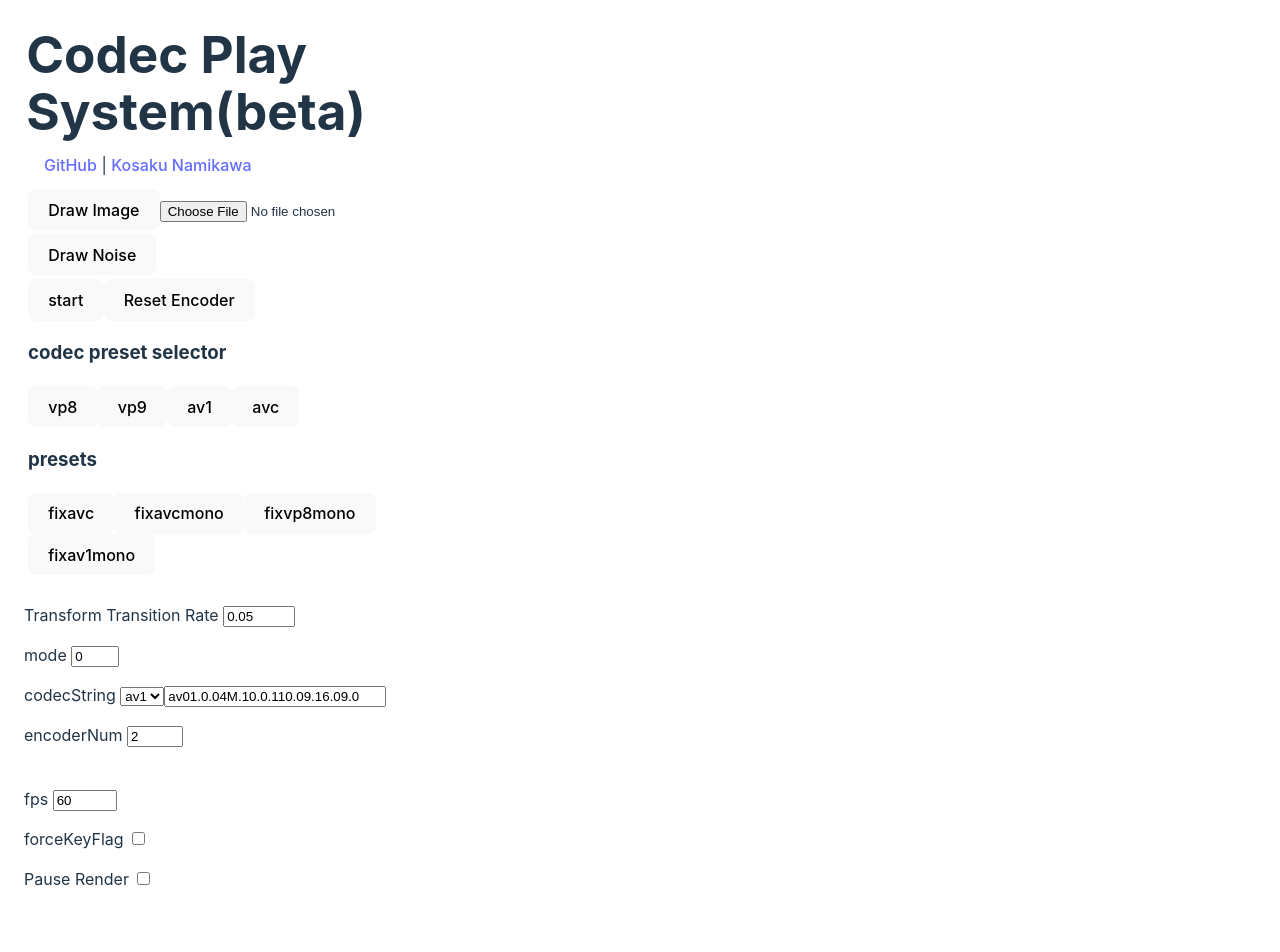
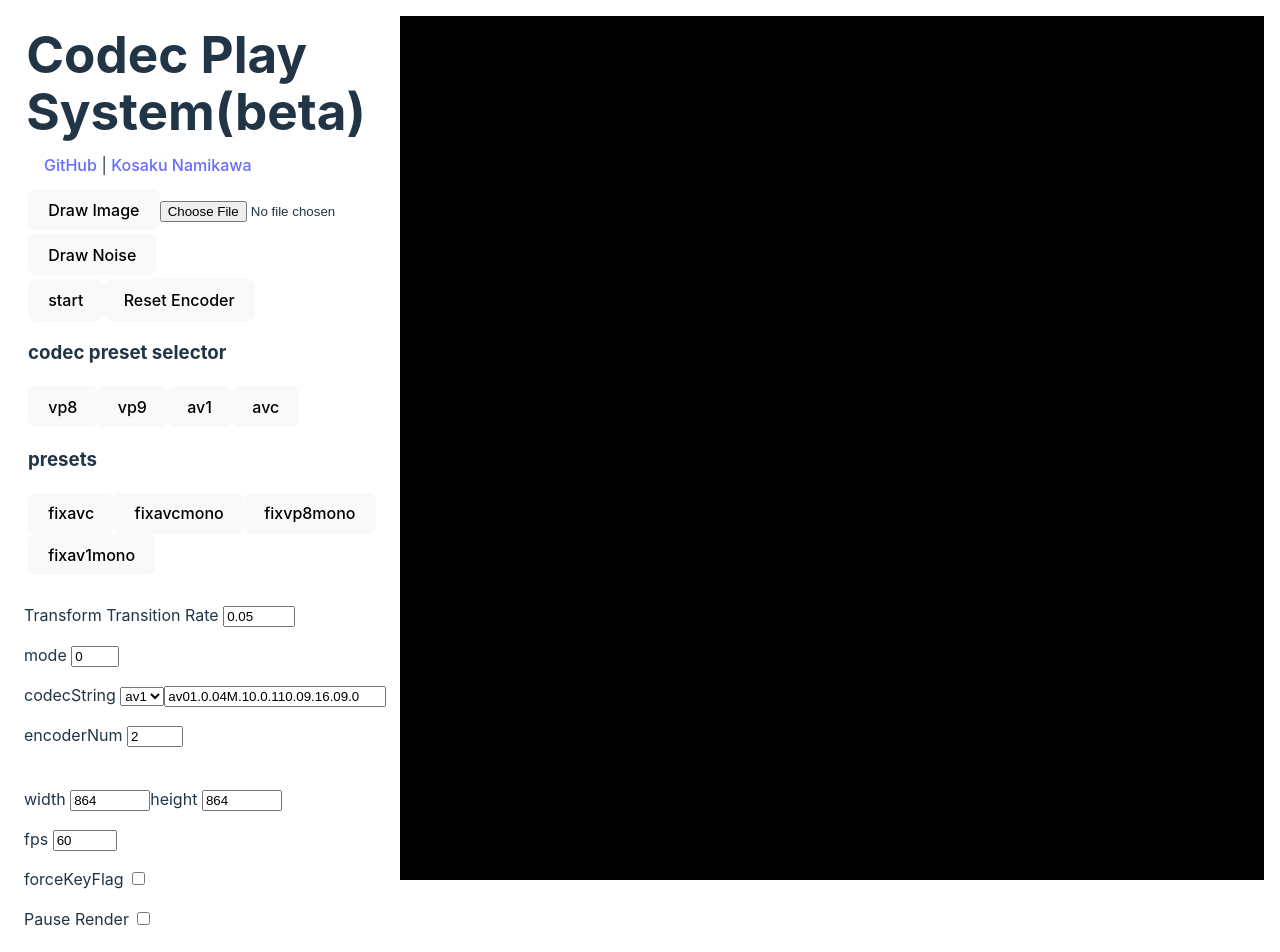
Before and after one commit to 73-ch/codec-play, a Vue app: page / in a window 1280 px wide. Shown: the top 952 px of the page. Before the commit the page ends 927 px from the top, so only its background shows below. Built offline with nearby package versions, Linux system fonts and the light colour scheme.

Commit message:
canvasのサイズを変更できるように

```diff
--- a/src/App.vue
+++ b/src/App.vue
@@ -153,6 +153,8 @@ onMounted(async () => {
   encodeCtx = encodedRef.value!.getContext("2d", {
     willReadFrequently: true,
   })!;
+
+  encodeCtx.fillRect(0, 0, widthRef.value, heightRef.value);
 });
 
 async function start() {
@@ -494,6 +496,26 @@ function drawFile(event: Event) {
     <div>
       <div>
         <p>
+          <label for="width">width </label>
+          <input
+            name="width"
+            type="number"
+            v-model="widthRef"
+            step="1"
+            min="0"
+            max="10000"
+          />
+          <label for="height">height </label>
+          <input
+            name="height"
+            type="number"
+            v-model="heightRef"
+            step="1"
+            min="0"
+            max="10000"
+          />
+        </p>
+        <p>
           <label for="fps">fps </label>
           <input
             name="fps"
@@ -546,7 +568,12 @@ function drawFile(event: Event) {
     </div>
   </section>
 
-  <canvas width="864" height="864" ref="encodedRef"></canvas>
+  <canvas
+    :width="widthRef"
+    :height="heightRef"
+    ref="encodedRef"
+    :style="{ width: widthRef + 'px', height: heightRef + 'px' }"
+  ></canvas>
 </template>
 
 <style scoped>
```
